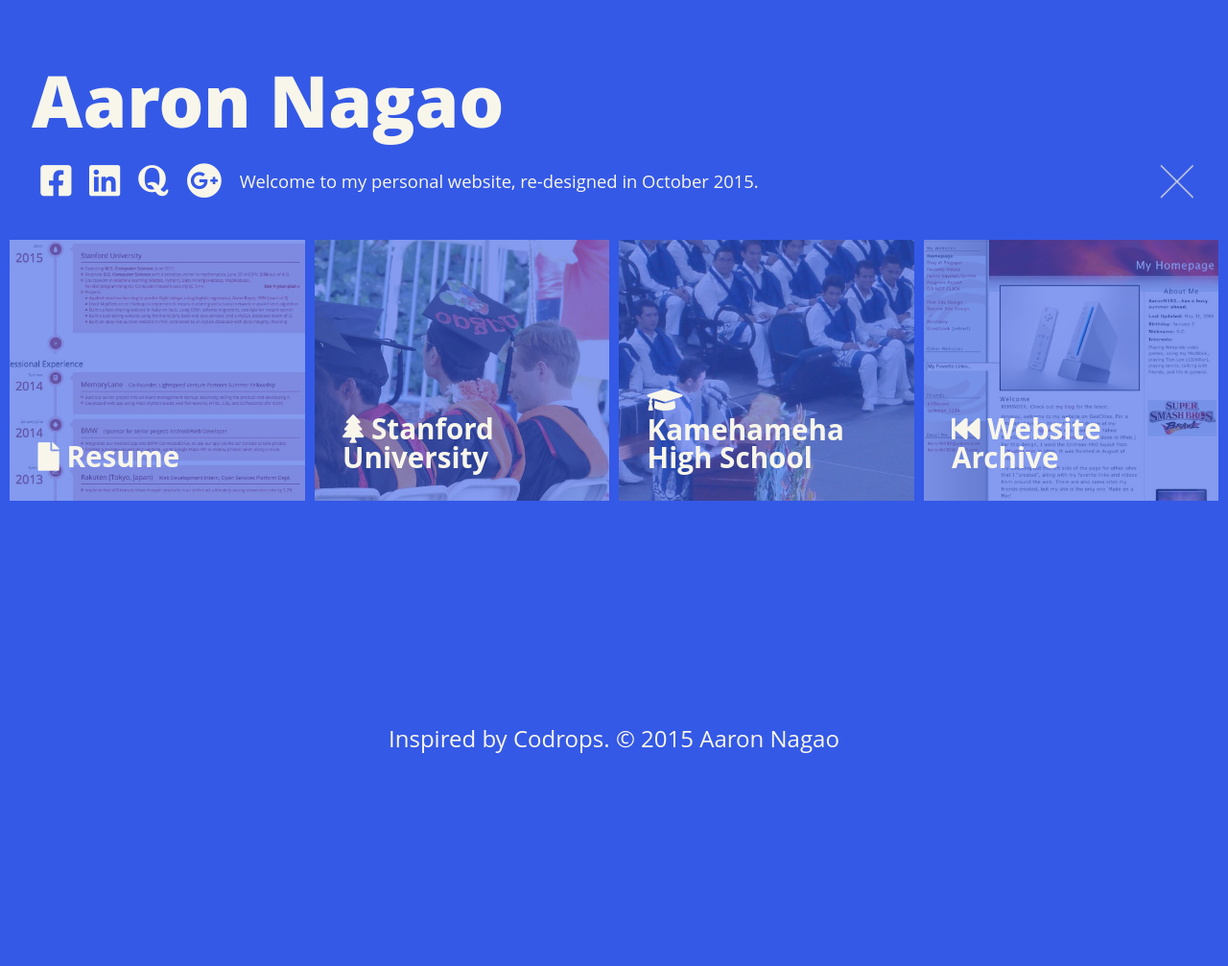
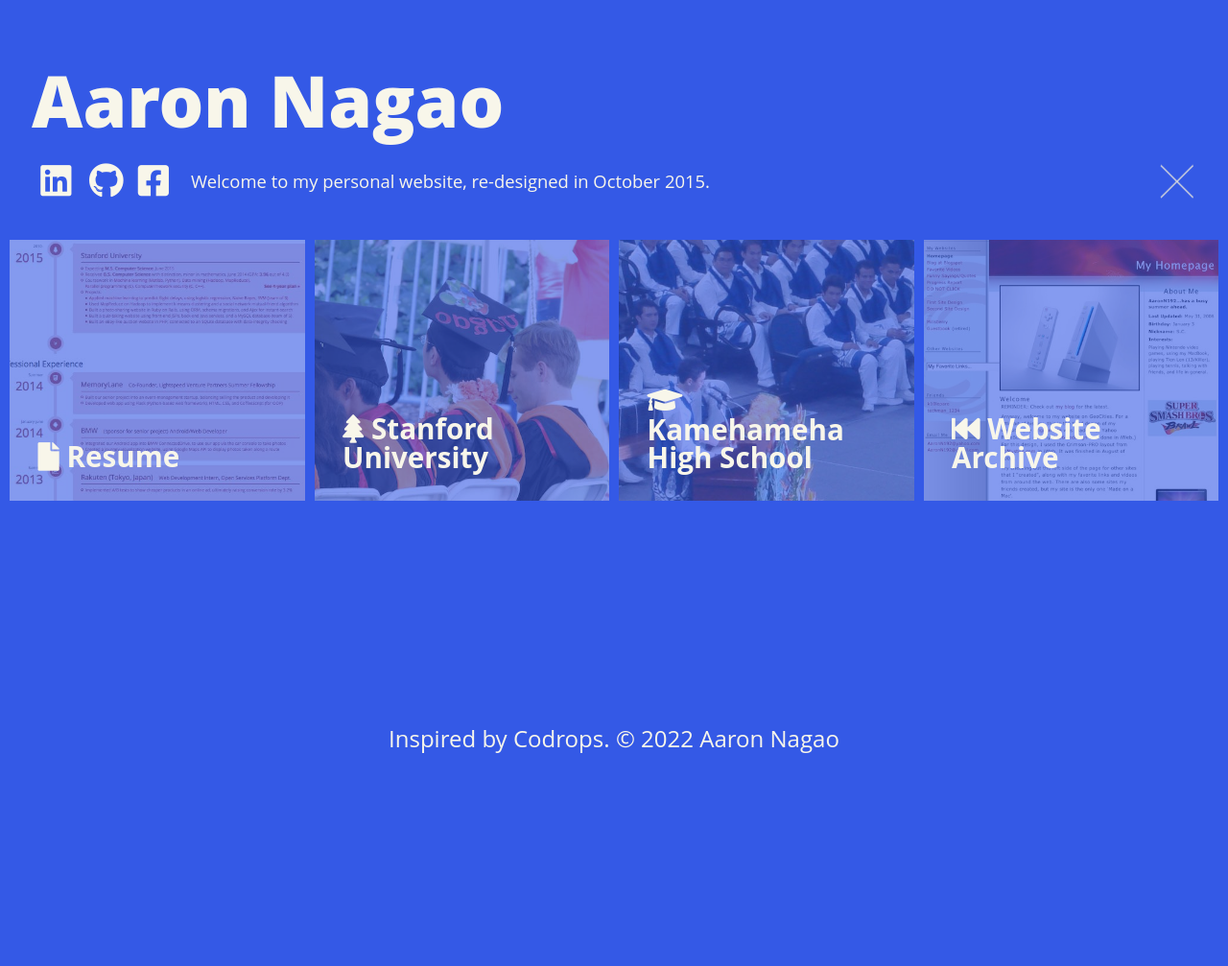
Before and after one commit to anagao/website, a plain HTML site: page www/index.html in a window 1280 px wide. Shown: the whole page at 96% size. Drawn offline with Linux system fonts and the light colour scheme.

Commit message:
Remove quora/google+ from homepage icons

```diff
--- a/www/index.html
+++ b/www/index.html
@@ -26,10 +26,9 @@
                     <h1 class="intro__title">Aaron Nagao</h1>
                     <div class="intro__subtitle">
                         <div class="codrops-links">
+                            <a class="profile-link" href="https://www.linkedin.com/in/aaron-nagao"><i class="fab fa-linkedin fa-2x"></i></a>
+                            <a class="profile-link" href="https://github.com/anagao/website/"><i class="fab fa-github fa-2x"></i></a>
                             <a class="profile-link" href="https://www.facebook.com/aaron.nagao"><i class="fab fa-facebook-square fa-2x"></i></a>
-                            <a class="profile-link" href="https://www.linkedin.com/in/aaron-nagao"><i class="fab fa-linkedin fa-2x"></i></a>
-                            <a class="profile-link" href="https://www.quora.com/Aaron-Nagao"><i class="fab fa-quora fa-2x"></i></a>
-                            <a class="profile-link" href="https://www.google.com/profiles/aaronn192"><i class="fab fa-google-plus fa-2x"></i></a>
                         </div>
                         <div class="intro__description">
                             Welcome to my personal website, re-designed in October 2015.
@@ -72,7 +71,7 @@
             </section>
 
             <section class="related">
-                Inspired by <a href="http://tympanus.net/codrops/2014/12/23/sliding-header-layout/">Codrops</a>. &copy; 2015 Aaron Nagao
+                Inspired by <a href="http://tympanus.net/codrops/2014/12/23/sliding-header-layout/">Codrops</a>. &copy; 2022 Aaron Nagao
             </section>
 
         </div><!-- /container -->
```
